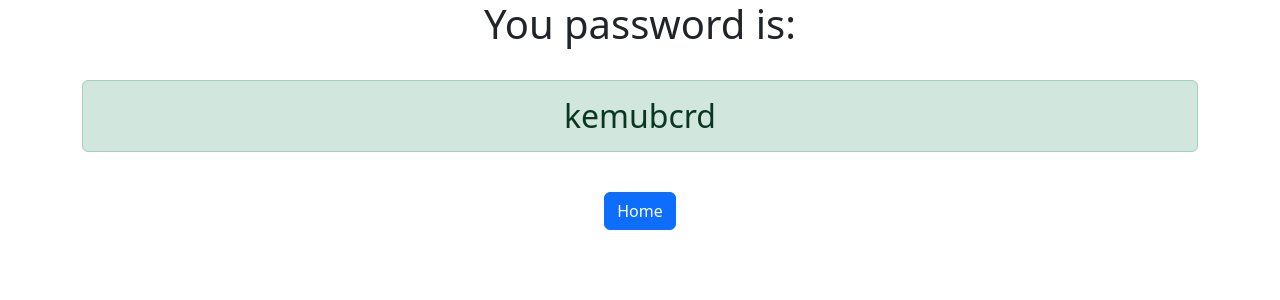
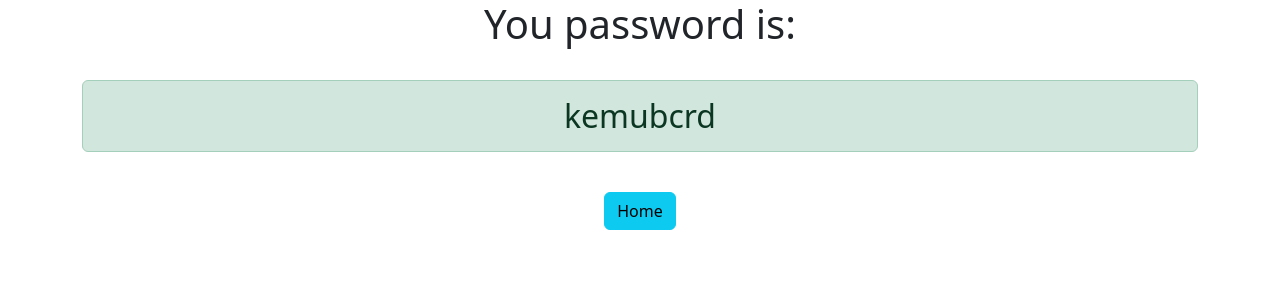
Before and after one commit to TenCoders/django311-passgenerator, a Django app: page /password/ in a window 1280 px wide. Shown: the top 300 px of the page. Run offline with Django 4.2, Linux system fonts and the light colour scheme.

Commit message:
Modified button color

```diff
--- a/passgenerator/templates/passgenerator/password.html
+++ b/passgenerator/templates/passgenerator/password.html
@@ -6,6 +6,6 @@
     <br />
     <h2 class="alert alert-success">{{ password }}</h2>
     <br>
-    <a href="{% url 'home' %}" class="btn btn-primary">Home</a>
+    <a href="{% url 'home' %}" class="btn btn-info">Home</a>
 
 </div>
```
